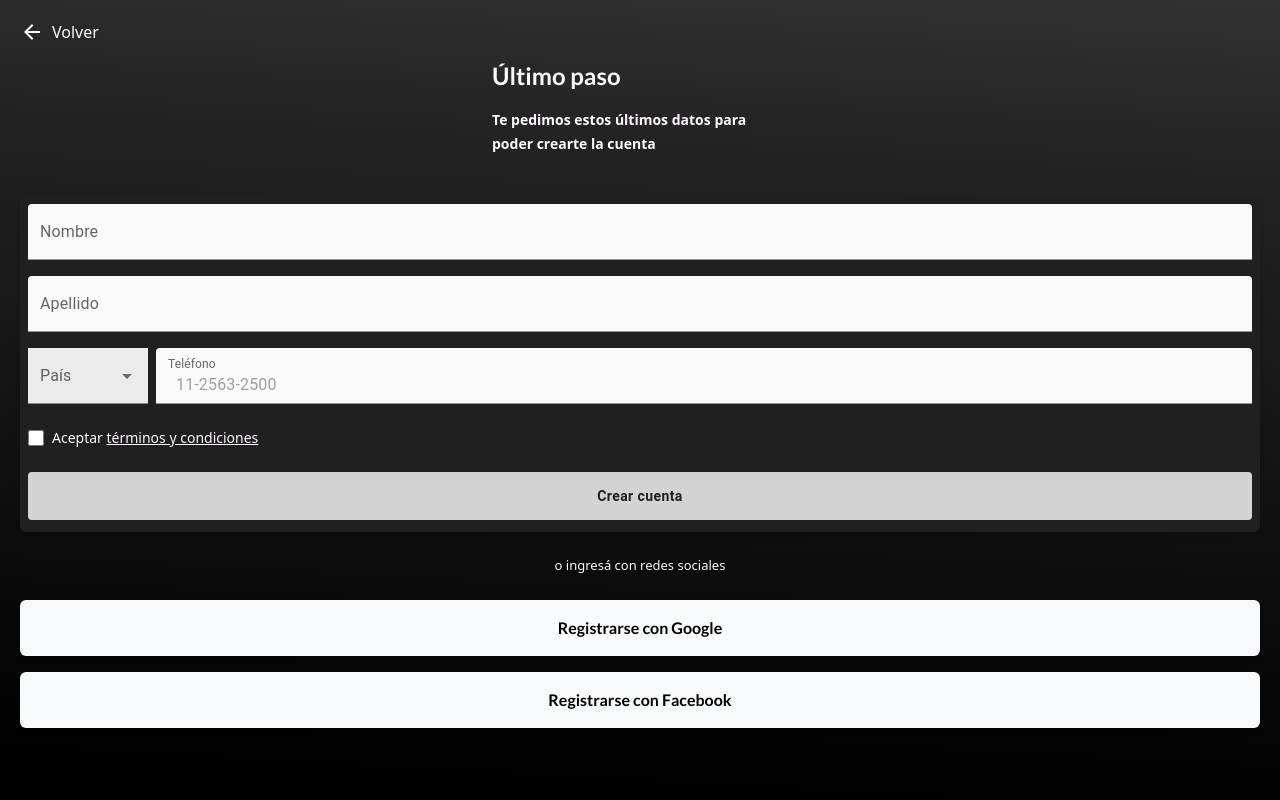
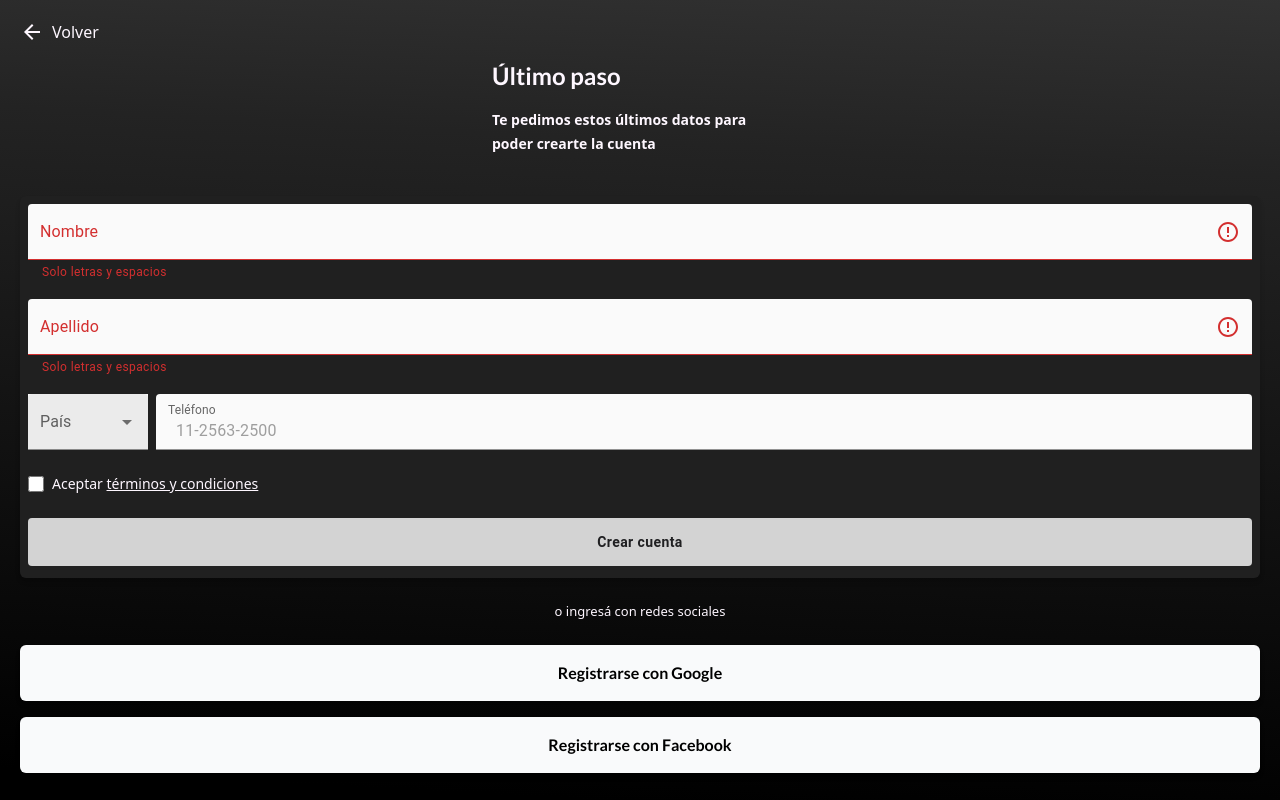
Before and after one commit to pguinazu/we-frontend, a Next.js app: page /auth/login-last-step in a window 1280 px wide. Built offline with nearby package versions, Linux system fonts and the light colour scheme.

Commit message:
conflicts fix

```diff
--- a/src/app/auth/login-last-step-phone/page.tsx
+++ b/src/app/auth/login-last-step-phone/page.tsx
@@ -8,16 +8,16 @@ import ArrowBackIcon from '@mui/icons-material/ArrowBack';
 import LoginPersonalInfoPhone from '@/app/components/LoginPersonalInfoPhone';
 
 const LoginScreenLastStepPhoneNumber = () => {
-  const [termsAccepted, setTermsAccepted] = useState(false);
+  // const [termsAccepted, setTermsAccepted] = useState(false);
   const [showPopUp, setShowPopUp] = useState(false);
 
-  const handleTermsChange = () => {
-    setTermsAccepted((prev) => !prev);
-  };
+  // const handleTermsChange = () => {
+  //   setTermsAccepted((prev) => !prev);
+  // }; // lint fix
 
-  const handleOpenPopUp = () => {
-    setShowPopUp(true);
-  };
+  // const handleOpenPopUp = () => {
+  //   setShowPopUp(true);
+  // }; // lint fix
 
   const handleClosePopUp = () => {
     setShowPopUp(false);
--- a/src/app/auth/login-last-step/page.tsx
+++ b/src/app/auth/login-last-step/page.tsx
@@ -9,18 +9,18 @@ import { useRouter } from 'next/navigation';
 import ArrowBackIcon from '@mui/icons-material/ArrowBack';
 
 const LoginScreenLastStep = () => {
-  const [termsAccepted, setTermsAccepted] = useState(false);
+  // const [termsAccepted, setTermsAccepted] = useState(false); // lint fix
   const [showPopUp, setShowPopUp] = useState(false);
 
   const router = useRouter();
 
-  const handleTermsChange = () => {
-    setTermsAccepted((prev) => !prev);
-  };
+  // const handleTermsChange = () => {
+  //   setTermsAccepted((prev) => !prev);
+  // }; // lint fix
 
-  const handleOpenPopUp = () => {
-    setShowPopUp(true);
-  };
+  // const handleOpenPopUp = () => {
+  //   setShowPopUp(true);
+  // }; // lint fix
 
   const handleClosePopUp = () => {
     setShowPopUp(false);
--- /dev/null
+++ b/src/app/auth/splash/page.tsx
@@ -0,0 +1,31 @@
+'use client';
+
+import React, { useEffect, useState } from 'react';
+import Logo from '../../components/Logo';
+import IntroScreen from '../intro/page';
+
+export default function SplashScreen() {
+  const [showSplash, setShowSplash] = useState(true);
+
+  useEffect(() => {
+    const timer = setTimeout(() => {
+      setShowSplash(false);
+    }, 2000); // Cambia el tiempo según la duración que desees para el splash
+
+    return () => clearTimeout(timer); // Limpiar el temporizador
+  }, []);
+
+  return (
+    <>
+      {showSplash ? (
+        <div className="flex items-center justify-center h-screen">
+          <div className="animate-splash">
+            <Logo />
+          </div>
+        </div>
+      ) : (
+        <IntroScreen />
+      )}
+    </>
+  );
+}
--- a/src/app/components/BlackButton.tsx
+++ b/src/app/components/BlackButton.tsx
@@ -8,7 +8,7 @@ interface ButtonProps {
   variant?: 'receive' | 'pause'; // Agrega una variante para personalizar el fondo
 }
 
-const BlackButton: React.FC<ButtonProps> = ({ label, onClick, fullWidth = false, className, variant }) => {
+const BlackButton: React.FC<ButtonProps> = ({ label, onClick, fullWidth = false, className }) => {
 
 
   return (
--- a/src/app/components/LoginPersonalInfoForm.tsx
+++ b/src/app/components/LoginPersonalInfoForm.tsx
@@ -11,7 +11,7 @@ import { useForm } from '../LoginContext';
 const LoginPersonalInfoForm: React.FC = () => {
   const { formData, setFormData } = useForm();
   const [showPopUp, setShowPopUp] = useState(false);
-  const [touchedFields, setTouchedFields] = useState({ name: false, lastName: false, phone: false });
+  // const [touchedFields, setTouchedFields] = useState({ name: false, lastName: false, phone: false });
 
   const router = useRouter();
 
@@ -34,11 +34,11 @@ const LoginPersonalInfoForm: React.FC = () => {
     setShowPopUp(false);
   };
 
-  const handleInputChange = (setter: React.Dispatch<React.SetStateAction<string>>, field: string) =>
-    (e: React.ChangeEvent<HTMLInputElement>) => {
-      setter(e.target.value);
-      setTouchedFields((prev) => ({ ...prev, [field]: true }));
-  };
+  // const handleInputChange = (setter: React.Dispatch<React.SetStateAction<string>>, field: string) =>
+  //   (e: React.ChangeEvent<HTMLInputElement>) => {
+  //     setter(e.target.value);
+  //     setTouchedFields((prev) => ({ ...prev, [field]: true }));
+  // };
 
   // Validaciones
   const isNameValid = /^[a-zA-Z\s]+$/.test(formData.name);
@@ -57,12 +57,12 @@ const LoginPersonalInfoForm: React.FC = () => {
           value={formData.name}
           onChange={(e) => setFormData({ ...formData, name: e.target.value })}
           fullWidth
-          error={!isNameValid && touchedFields.name}
-          helperText={!isNameValid && touchedFields.name ? "Solo letras y espacios" : ""}
+          error={!isNameValid} // lint fix: se quito && touchedFields.name
+          helperText={!isNameValid ? "Solo letras y espacios" : ""} // lint fix: se quito && touchedFields.name
           InputProps={{
             style: { backgroundColor: '#FAFAFA' },
             endAdornment: (
-              !isNameValid && touchedFields.name && (
+              !isNameValid && ( // lint fix: se quito && touchedFields.name
                 <InputAdornment position="end">
                   <ErrorOutline color="error" />
                 </InputAdornment>
@@ -78,12 +78,12 @@ const LoginPersonalInfoForm: React.FC = () => {
           value={formData.lastName}
           onChange={(e) => setFormData({ ...formData, lastName: e.target.value })}
           fullWidth
-          error={!isLastNameValid && touchedFields.lastName}
-          helperText={!isLastNameValid && touchedFields.lastName ? "Solo letras y espacios" : ""}
+          error={!isLastNameValid} // lint fix: se quito && touchedFields.lastName
+          helperText={!isLastNameValid ? "Solo letras y espacios" : ""} // lint fix: se quito && touchedFields.lastName
           InputProps={{
             style: { backgroundColor: '#FAFAFA' },
             endAdornment: (
-              !isLastNameValid && touchedFields.lastName && (
+              !isLastNameValid && ( // lint fix: se quito && touchedFields.lastName
                 <InputAdornment position="end">
                   <ErrorOutline color="error" />
                 </InputAdornment>
--- a/src/app/components/LoginPersonalInfoPhone.tsx
+++ b/src/app/components/LoginPersonalInfoPhone.tsx
@@ -1,8 +1,6 @@
 'use client';
 
 import React, { useState } from 'react';
-import { TextField, InputAdornment } from '@mui/material';
-import { ErrorOutline } from '@mui/icons-material';
 import Button from '../components/Button';
 import PopUp from './PopUp';
 import PhoneInput from './PhoneInput1';
@@ -11,7 +9,7 @@ const LoginPersonalInfoPhone: React.FC = () => {
   const [phone, setPhone] = useState('');
   const [termsAccepted, setTermsAccepted] = useState(false);
   const [showPopUp, setShowPopUp] = useState(false);
-  const [phoneTouched, setPhoneTouched] = useState(false); // Estado para seguimiento de interacción
+  // const [phoneTouched, setPhoneTouched] = useState(false); // Estado para seguimiento de interacción // lint fix
 
   const handleCreateAccount = () => {
     // Lógica para crear cuenta aquí
@@ -29,10 +27,10 @@ const LoginPersonalInfoPhone: React.FC = () => {
     setShowPopUp(false);
   };
 
-  const handleInputChange = (e: React.ChangeEvent<HTMLInputElement>) => {
-    setPhone(e.target.value);
-    if (!phoneTouched) setPhoneTouched(true); // Marca como tocado solo la primera vez
-  };
+  // const handleInputChange = (e: React.ChangeEvent<HTMLInputElement>) => {
+  //   setPhone(e.target.value);
+  //   if (!phoneTouched) setPhoneTouched(true); // Marca como tocado solo la primera vez
+  // };
 
   // Validar que el número de teléfono solo contenga dígitos y guiones
   const isPhoneValid = /^\d+(-\d+)*$/.test(phone); // Acepta solo dígitos y guiones
--- a/src/app/components/PhoneInput2.tsx
+++ b/src/app/components/PhoneInput2.tsx
@@ -9,7 +9,10 @@ export default function PhoneInput2() {
     setFormData({ ...formData, phone: event.target.value });
   };
 
-  const handleCountryCodeChange = (event: any, newValue: { label: string; code: string } | null) => {
+  const handleCountryCodeChange = (
+    event: React.SyntheticEvent<Element, Event>,
+    newValue: { label: string; code: string } | null
+  ) => {
     if (newValue) setFormData({ ...formData, countryCode: newValue.code });
   };
 
--- a/src/app/components/PopUp.tsx
+++ b/src/app/components/PopUp.tsx
@@ -1,9 +1,14 @@
 'use client'
 
-import React from 'react';
+import React, { ReactNode } from 'react';
 import PropTypes from 'prop-types';
 
-const PopUp = ({ children, onClose } : any ) => {
+interface PopUpProps {
+  children: ReactNode; // Cualquier contenido válido en React
+  onClose: () => void; // Función sin parámetros
+}
+
+const PopUp: React.FC<PopUpProps> = ({ children, onClose }) => {
   return (
     <div className="fixed inset-0 flex items-center justify-center z-50 px-4">
       <div className="absolute inset-0 bg-black opacity-50" onClick={onClose}></div>
```
Also changed, not shown: src/app/page.tsx (+0 -15 lines).
